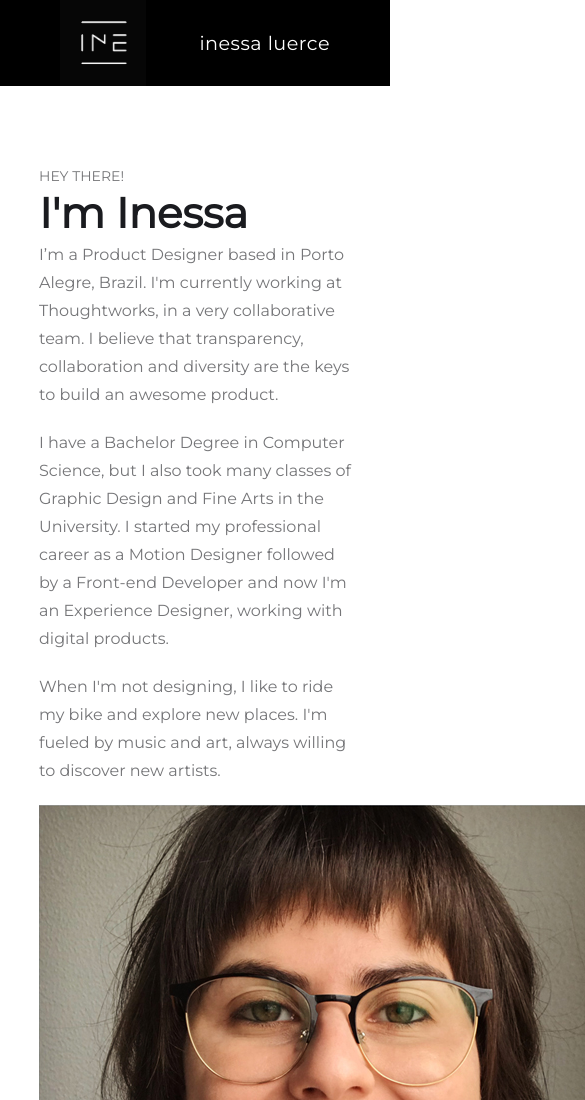
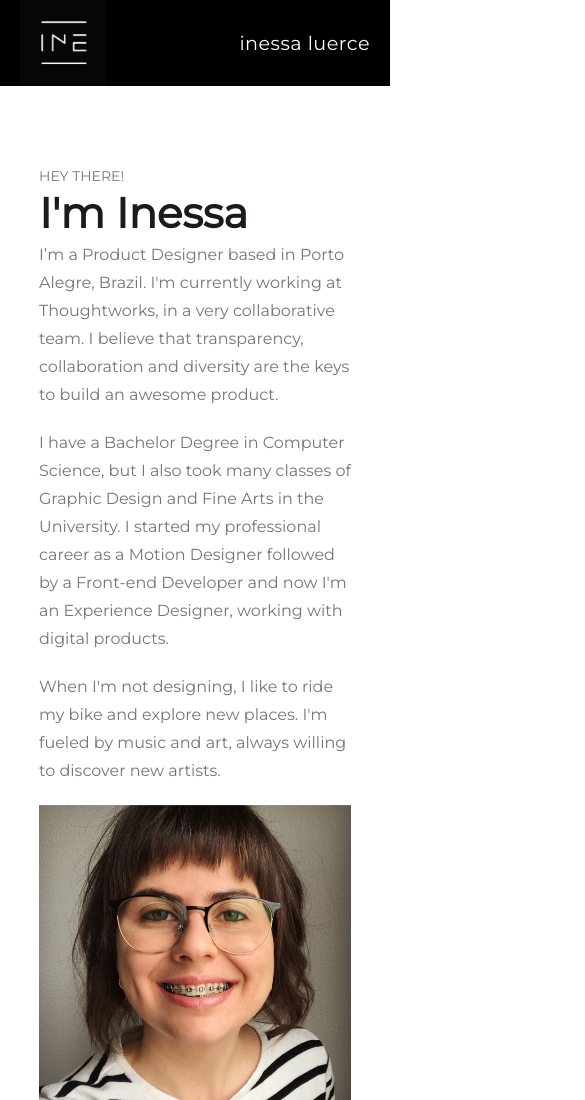
Before and after one commit to inessadl/ine22, a React (Create React App) app: page / in a window 390 px wide. Shown: the top 1100 px of the page, 585 px wide, since content can reach past the window. Built offline with nearby package versions, Linux system fonts and the light colour scheme.

Commit message:
fix image and header in small screens

```diff
--- a/src/App.css
+++ b/src/App.css
@@ -26,7 +26,7 @@ body {
   align-items: center;
   font-size: 1.2rem;
   font-weight: lighter;
-  padding: 0 60px;
+  padding: 0 20px;
 }
 
 .app-header > img {
@@ -57,11 +57,17 @@ main section {
   flex-wrap: wrap;
 }
 
+.intro > img {
+  width: 100%;
+}
+
 @media (max-width: 414px) {
   .intro, .work {
     grid-column-start: 1;
     grid-column-end: -1;
   }
+
+
 }
 
 @media (max-width: 720px) {
@@ -75,6 +81,10 @@ main section {
   .intro, .work {
     grid-column-start: 3;
     grid-column-end: -3;
+  }
+
+  .app-header {
+    padding: 0 60px;
   }
 }
 
@@ -90,6 +100,10 @@ main section {
   .intro > img {
     width: 45%;
     height: max-content;
+  }
+
+  .app-header {
+    padding: 0 60px;
   }
 }
 
```
